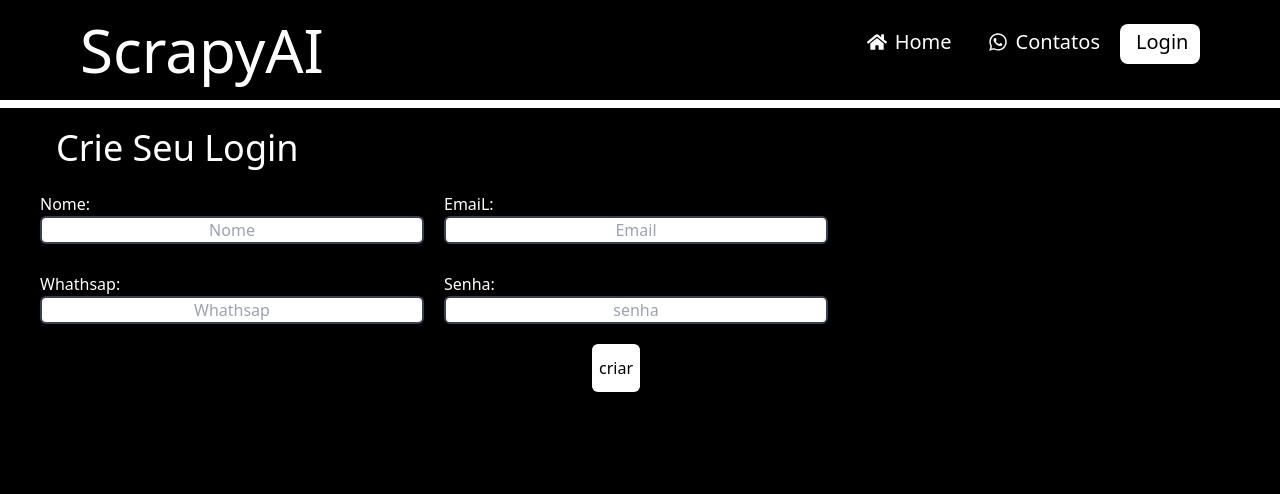
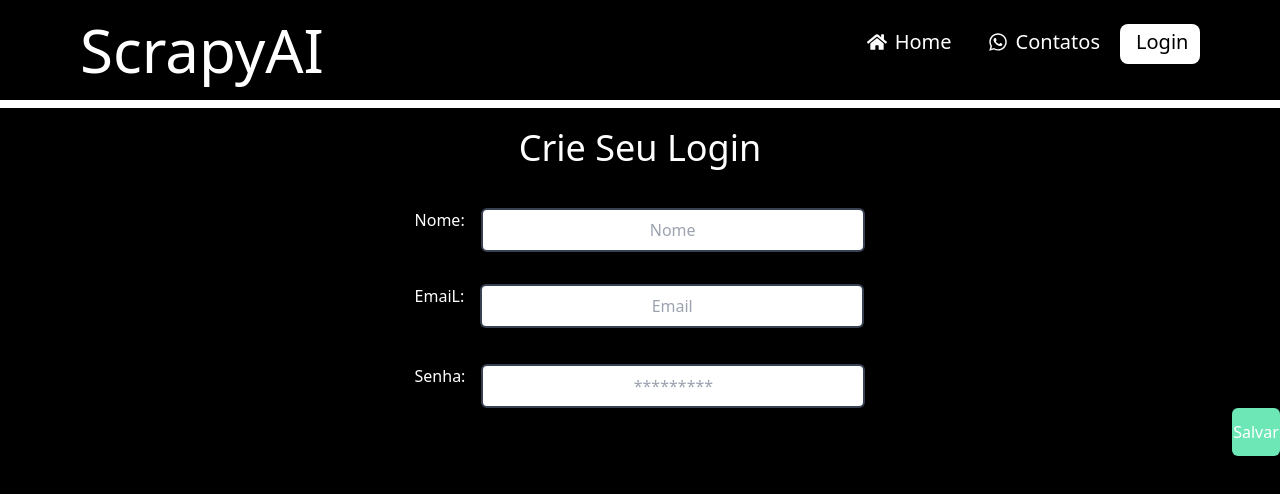
Before and after one commit to jonystoner/ScrapyIA, a React (Create React App) app: page /Login in a window 1280 px wide. Shown: the top 494 px of the page. Built offline with nearby package versions, Linux system fonts and the light colour scheme.

Commit message:
ajustes no login e nos users

```diff
--- a/src/pages/Login.tsx
+++ b/src/pages/Login.tsx
@@ -1,4 +1,3 @@
-
 import { useEffect, useState } from "react";
 import { useNavigate } from "react-router-dom";
 import { usersPost } from "../hooks/createHoks";
@@ -14,85 +13,77 @@ export function Login() {
   const [password, setPassword] = useState("");
 
   function createLogin() {
-    if (!name) {
+    if (name.length < 1) {
       alert("O Campo nome é obrigatorio");
     } else if (!email.length) {
       alert("Campo Email obrigatorio");
     } else if (!password.length) {
       alert("Campo Senha obrigatorio");
-    } else if(name|| email || password){
-      usersPost(name, email, password)
-      alert("Criado com sucesso")
-      navigate("/")
+    } else if (name || email || password) {
+      usersPost(name, email, password);
+      alert("Criado com sucesso");
+      navigate("/");
+    } else {
+      console.error(`erro ${Error}`);
     }
-    else {
-      console.error(Error);
   }
 
-  }
-
-  useEffect(() => {
-
-  },[])
+  useEffect(() => {});
 
   return (
     <>
-      <div className="bg-black w-auto h-screen">
+      <div className="bg-black w-screen h-screen">
         <Navbar />
         <ul className="w-auto h-2 bg-white mt-5" />
-        <div className="flex flex-col ml-14">
+        <div className="flex flex-row justify-center w-screen">
           <h1 className="text-white text-4xl mt-5 text-ellipsis">
             Crie Seu Login
           </h1>
         </div>
-        <form className=" mt-6 ml-10  w-auto flex flex-row">
-          <label className="flex flex-col text-white">
+        <div className="flex justify-center w-auto h-auto">
+          <div className="flex flex-row">
+            <div className=" mt-10 gap-8 flex flex-col">
+              <label className="flex flex-row gap-4 text-white">
                 Nome:
                 <input
                   type="text"
-              className="w-96 rounded-md border-2 border-gray-700 text-center text-black"
+                  className="w-96 h-11 rounded-md border-2 border-gray-700 text-center text-black"
                   placeholder="Nome"
                   onChange={(event) => setName(event.target.value)}
                   value={name}
                 />
               </label>
-          <label className=" text-white flex flex-col ml-5">
+              <label className="flex flex-row gap-4 text-white">
                 EmaiL:
                 <input
                   type="text"
-              className="w-96 rounded-md border-2 border-gray-700 text-center text-black"
+                  className="w-96 h-11 rounded-md border-2 border-gray-700 text-center text-black"
                   placeholder="Email"
                   onChange={(event) => setEmail(event.target.value)}
                   value={email}
                 />
               </label>
-        </form>
-        <form className="flex flex-row  gap-5 ml-10 mt-7 w-24 h-8">
-          <label className="text-white">
-            Whathsap:
-            <input
-              type="text"
-              className="w-96 rounded-md border-2 border-gray-700 text-center text-black"
-              placeholder="Whathsap"
-              onChange={(event) => setPassword(event.target.value)}
-              value={password}
-            />
-          </label>
-          <label className="text-white">
+              <label className="flex flex-row mt-1 gap-4 text-white">
                 Senha:
                 <input
                   type="text"
-              className="w-96 rounded-md border-2 border-gray-700 text-center text-black"
-              placeholder="senha"
+                  className="w-96 h-11 rounded-md border-2 border-gray-700 text-center text-black"
+                  placeholder="*********"
+                  onChange={(event) => setPassword(event.target.value)}
+                  value={password}
+                  autoComplete="current-password"
                 />
               </label>
-        </form>
-        <div className="flex flex-row justify-end w-1/2 mt-10">
+            </div>
+          </div>
+        </div>
+        <div className="flex flex-row justify-end ">
           <button
-            className="w-12 h-12 rounded-md bg-white"
+            className="w-12 h-12 rounded-md bg-green-300 text-white"
             onClick={createLogin}
           >
-            criar
+            {" "}
+            Salvar
           </button>
         </div>
       </div>
--- a/src/pages/Users.tsx
+++ b/src/pages/Users.tsx
@@ -2,40 +2,41 @@ import { useEffect, useState } from "react";
 import { api } from "../hooks/createHoks";
 import { CreateUser } from "../interface/Record";
 
-import DataTable, { TableColumn }   from "react-data-table-component";
+import DataTable, { TableColumn } from "react-data-table-component";
 
 import { Navbar } from "../components/Navbar";
 
-
-export function Users(): JSX.Element  {
+export function Users(): JSX.Element {
   const [dados, setDados] = useState<CreateUser[]>([]);
 
+  const date = new Date();
 
+  const formattedDate = date.toLocaleDateString("en-GB");
 
   const columns: TableColumn<CreateUser>[] = [
     {
-        name: 'Nome',
-        cell: row => row.name,
-        style:{
-          background: "blue",
-        }
+      name: "Nome",
+      cell: (row) => row.name,
+      style: {
+        background: "blue",
+      },
     },
     {
-        name: 'Email',
-        cell: row => row.email,
-        style:{
-          background: "red",
-        }
+      name: "Email",
+      cell: (row) => row.email,
+      style: {
+        background: "red",
+      },
     },
 
     {
-      name: 'Data de Criação',
-      cell: row => row.createdAt.replace("",""),
-      style:{
+      name: "Data de Criação",
+      cell: (row) => row.createdAt.trimStart(),
+      style: {
         background: "green",
-      }
-  },
-];
+      },
+    },
+  ];
 
   useEffect(() => {
     api.get("/users", {}).then((response) => {
@@ -48,7 +49,8 @@ export function Users(): JSX.Element  {
       <div className="w-screen h-screen bg-black">
         <Navbar />
         <ul className="w-auto h-2 bg-white mt-5" />
-        <div className="h-auto mt-10 ml-5 mr-5 rounded-t-sm border-2 border-red-600">
+        <div className=" flex flex-col h-auto mt-10 ml-5 mr-5 rounded-t-sm border-2 border-red-600">
+          <div className="text text-white"> {formattedDate} </div>
           <DataTable
             title="Daddos dos Usuários"
             data={dados}
```
Also changed, not shown: 1 other file (tests, documents, lock files or other folders). Lines whose indentation alone changed are shown as unchanged.
